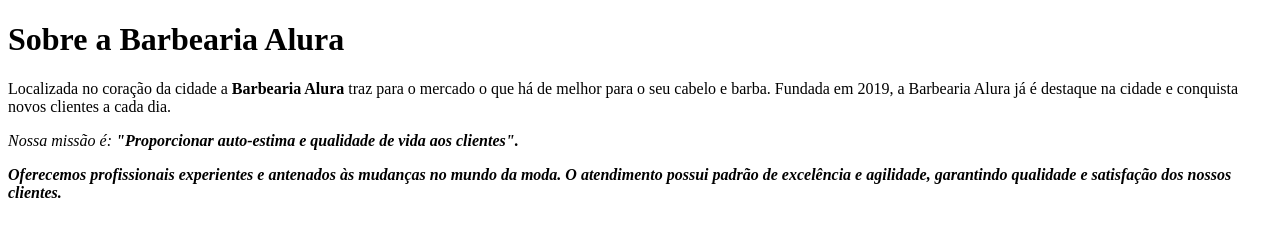
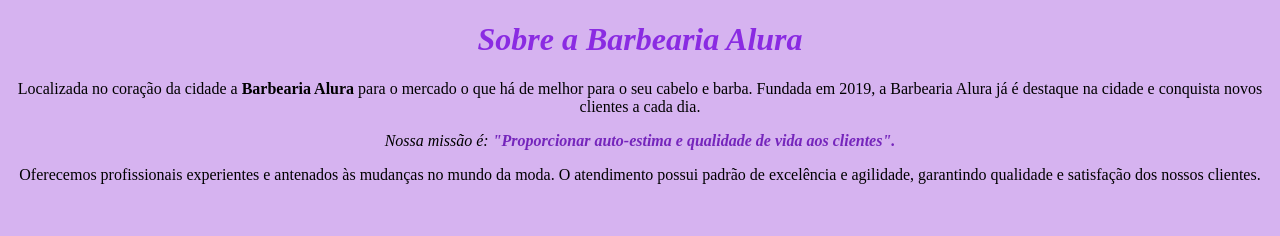
Before and after one commit to amandapereira26/Barbearia-Alura, a plain HTML site: page index.html in a window 1280 px wide. Drawn offline with Linux system fonts and the light colour scheme.

Commit message:
Add files via upload

```diff
--- a/index.html
+++ b/index.html
@@ -3,13 +3,14 @@
 <head>
     <meta charset="UTF-8">
     <title>Barbearia Alura</title>
+    <link rel="stylesheet" href="style.css">
 </head>
 <body>
     <h1> Sobre a Barbearia Alura</h1>
 
-    <p>Localizada no coração da cidade a <strong>Barbearia Alura</strong> traz para o mercado o que há de melhor para o seu cabelo e barba. Fundada em 2019, a Barbearia Alura já é destaque na cidade e conquista novos clientes a cada dia.</p>
+    <p>Localizada no coração da cidade a <strong>Barbearia Alura</strong> para o mercado o que há de melhor para o seu cabelo e barba. Fundada em 2019, a Barbearia Alura já é destaque na cidade e conquista novos clientes a cada dia.</p>
 
-    <p><em>Nossa missão é: <strong>"Proporcionar auto-estima e qualidade de vida aos clientes".<em></p>
+    <p><em>Nossa missão é: <strong>"Proporcionar auto-estima e qualidade de vida aos clientes".</strong></em></p>
 
     <p>Oferecemos profissionais experientes e antenados às mudanças no mundo da moda. O atendimento possui padrão de excelência e agilidade, garantindo qualidade e satisfação dos nossos clientes.</p>
 </body>
--- /dev/null
+++ b/style.css
@@ -0,0 +1,17 @@
+body {
+    background-color: rgba(122, 8, 209, 0.307);
+}
+
+h1{
+    color: blueviolet;
+    text-align: center;
+    font-style: italic;
+}
+p {
+    text-align: center;
+    font: size 20px;
+}
+
+ em strong {
+    color:rgba(95, 5, 175, 0.814);
+}
```
